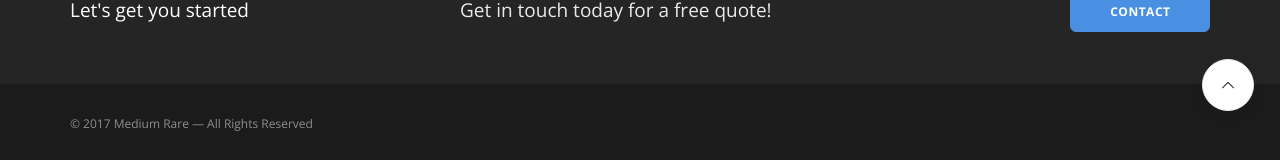
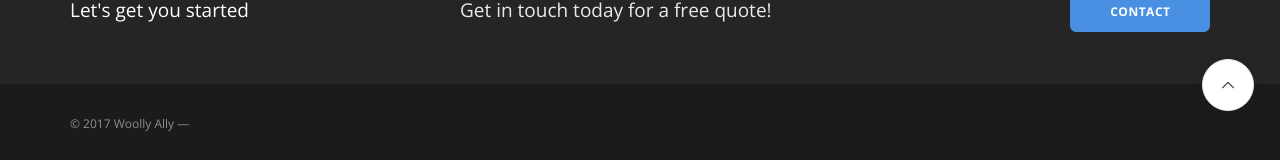
Before and after one commit to WoollyAlly/WoollyAllyTest, a Jekyll site: the page built from index.html, in a window 1280 px wide and 900 px high, scrolled down 2215 px. Shown: the part 737-897 px from the top of the window. Built offline with Jekyll 4.4.1, drawn with Linux system fonts in a browser that asks for light colours; some web fonts are replaced.

Commit message:
Updated '_includes/footer.html' via CloudCannon

```diff
--- a/_includes/footer.html
+++ b/_includes/footer.html
@@ -29,31 +29,7 @@
         <div class="row">
             <div class="col-sm-6">
                 <span class="type--fine-print">&copy;
-                    <span class="update-year"></span> Medium Rare &mdash; All Rights Reserved</span>
-            </div>
-            <div class="col-sm-6 text-right text-center-xs">
-                <ul class="social-list list-inline">
-                    <li>
-                        <a href="#">
-                            <i class="socicon socicon-google icon icon--xs"></i>
-                        </a>
-                    </li>
-                    <li>
-                        <a href="#">
-                            <i class="socicon socicon-twitter icon icon--xs"></i>
-                        </a>
-                    </li>
-                    <li>
-                        <a href="#">
-                            <i class="socicon socicon-facebook icon icon--xs"></i>
-                        </a>
-                    </li>
-                    <li>
-                        <a href="#">
-                            <i class="socicon socicon-instagram icon icon--xs"></i>
-                        </a>
-                    </li>
-                </ul>
+                    <span class="update-year"></span> Woolly Ally &mdash;</span>
             </div>
         </div>
         <!--end of row-->
```
